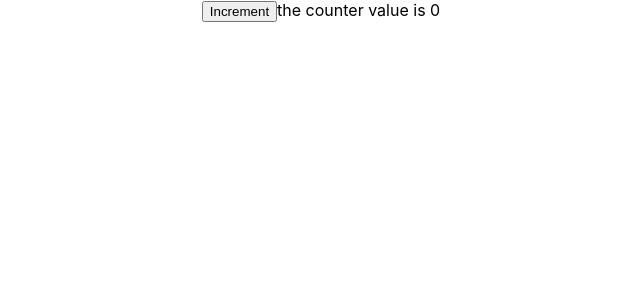
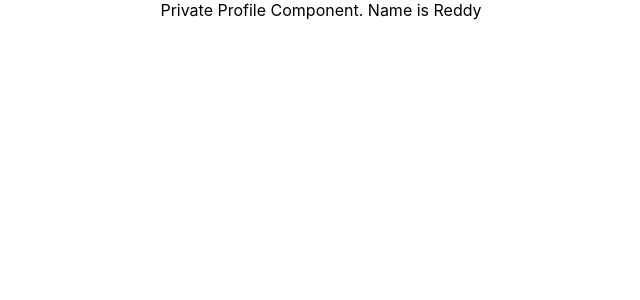
Before and after one commit to ksrinreddy/react-with-typescript-basics-practice, a React (Create React App) app: page / in a window 1280 px wide. Shown: the top 300 px of the page, without its empty margins (319-959 px from the left). Built offline with nearby package versions, Linux system fonts and the light colour scheme.

Commit message:
typing private and profile components

```diff
--- a/src/App.tsx
+++ b/src/App.tsx
@@ -1,11 +1,12 @@
 import React from "react";
 import "./App.css";
-import { Counter } from "./components/class/Counter";
+import Private from "./components/auth/Private";
+import Profile from "./components/auth/Profile";
 
 function App() {
   return (
     <div className="App">
-      <Counter message="the counter value is" />
+      <Private isLoggedIn={true} component={Profile} />
     </div>
   );
 }
--- /dev/null
+++ b/src/components/auth/Login.tsx
@@ -0,0 +1,7 @@
+import React from "react";
+
+const Login = () => {
+  return <div>Please login to continue.</div>;
+};
+
+export default Login;
--- /dev/null
+++ b/src/components/auth/Private.tsx
@@ -0,0 +1,18 @@
+import React from "react";
+import Login from "./Login";
+import { ProfileProps } from "./Profile";
+
+type PrivateProps = {
+  isLoggedIn: boolean;
+  component: React.ComponentType<ProfileProps>;
+};
+
+const Private = ({ isLoggedIn, component: Component }: PrivateProps) => {
+  if (isLoggedIn) {
+    return <Component name="Reddy" />;
+  } else {
+    return <Login />;
+  }
+};
+
+export default Private;
--- /dev/null
+++ b/src/components/auth/Profile.tsx
@@ -0,0 +1,11 @@
+import React from "react";
+
+export type ProfileProps = {
+  name: string;
+};
+
+const Profile = ({ name }: ProfileProps) => {
+  return <div>Private Profile Component. Name is {name}</div>;
+};
+
+export default Profile;
```
